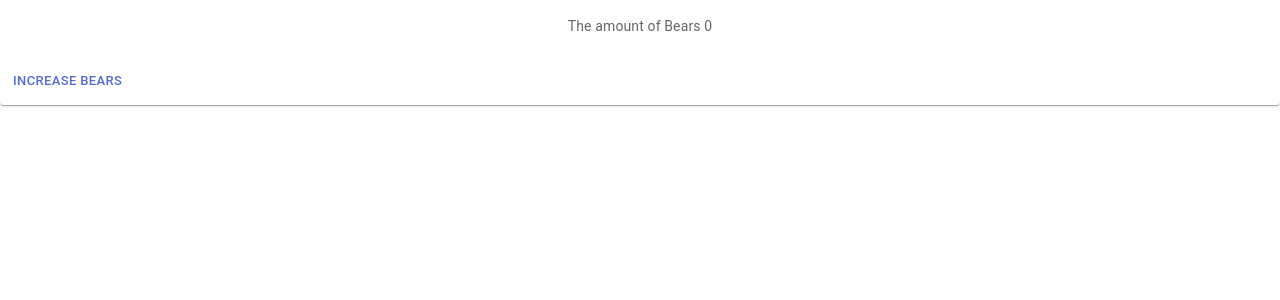
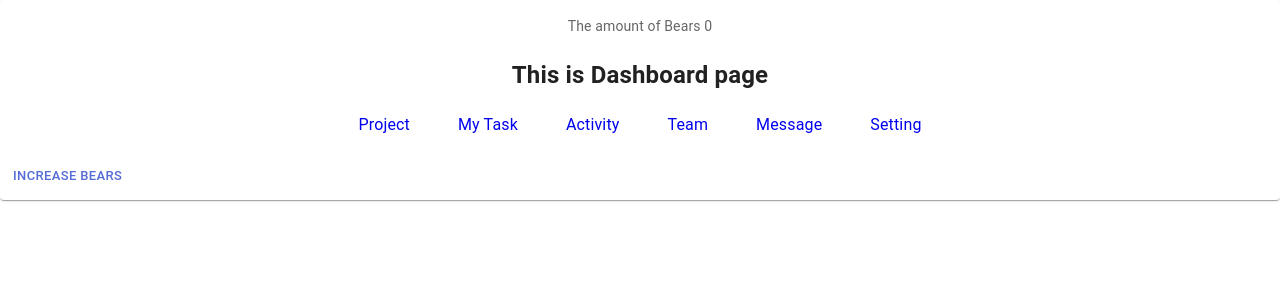
Before and after one commit to HackYourFuture-CPH/class-25-lothbrok, a React (Create React App) app in the folder frontend/: page / in a window 1280 px wide. Shown: the top 300 px of the page. Built offline with nearby package versions, Linux system fonts and the light colour scheme; no server answers.

Commit message:
added page-routes and folders

```diff
--- a/frontend/src/App.tsx
+++ b/frontend/src/App.tsx
@@ -3,6 +3,8 @@ import './App.css';
 import useBearStore from './store/example.store';
 import { Button, Card, CardActions, CardContent, Typography } from '@mui/material';
 import useTestHook from './hooks/test.hook';
+import { BrowserRouter, Routes, Route } from 'react-router-dom';
+import { Dashboard, Project, MyTask, Activity, Team, Message, Setting } from './IndexForImport';
 
 function App() {
   const {bears, increase} = useBearStore();
@@ -16,6 +18,17 @@ function App() {
         <Typography sx={{ fontSize: 14 }} color="text.secondary" gutterBottom>
           The amount of Bears {bears}
         </Typography>
+        <BrowserRouter>
+         <Routes>
+           <Route path='/' element={<Dashboard/>}/>
+           <Route path='/project' element={<Project/>}/>
+           <Route path='/mytask' element={<MyTask/>}/>
+           <Route path='/activity' element={<Activity/>}/>
+           <Route path='/team' element={<Team/>}/>
+           <Route path='/message' element={<Message/>}/>
+           <Route path='/setting' element={<Setting/>}/>
+         </Routes>
+        </BrowserRouter>
       </CardContent>
       <CardActions>
         <Button size="small" onClick={() => increase(1)}>Increase Bears</Button>
--- /dev/null
+++ b/frontend/src/IndexForImport.tsx
@@ -0,0 +1,7 @@
+export {default as Dashboard} from './pages/dashboard/Dashboard';
+export {default as Project} from './pages/project/Project';
+export {default as MyTask} from './pages/myTask/MyTask';
+export {default as Activity} from './pages/activity/Activity';
+export {default as Team} from './pages/team/Team';
+export {default as Message} from './pages/message/Message';
+export {default as Setting} from './pages/setting/Setting';
--- /dev/null
+++ b/frontend/src/pages/activity/Activity.tsx
@@ -0,0 +1,9 @@
+import React from 'react';
+
+const Activity = () => {
+  return (
+    <div>This is activity page</div>
+  )
+}
+
+export default Activity;
--- /dev/null
+++ b/frontend/src/pages/dashboard/Dashboard.css
@@ -0,0 +1,9 @@
+.link-container {
+    display: flex;
+    justify-content: center;
+    gap: 3rem;
+}
+
+.link-container > * {
+    text-decoration: none;
+}
--- /dev/null
+++ b/frontend/src/pages/dashboard/Dashboard.tsx
@@ -0,0 +1,21 @@
+import React from "react";
+import "./Dashboard.css";
+import { Link } from "react-router-dom";
+
+const Dashboard = () => {
+  return (
+    <div>
+      <h2>This is Dashboard page</h2>
+      <div className="link-container">
+        <Link to="/project">Project</Link>
+        <Link to="/mytask">My Task</Link>
+        <Link to="/activity">Activity</Link>
+        <Link to="/team">Team</Link>
+        <Link to="/message">Message</Link>
+        <Link to="/setting">Setting</Link>
+      </div>
+    </div>
+  );
+};
+
+export default Dashboard;
--- /dev/null
+++ b/frontend/src/pages/message/Message.tsx
@@ -0,0 +1,9 @@
+import React from 'react';
+
+const Message = () => {
+  return (
+    <div>This is Message page</div>
+  )
+}
+
+export default Message;
--- /dev/null
+++ b/frontend/src/pages/myTask/MyTask.jsx
@@ -0,0 +1,9 @@
+import React from 'react';
+
+const MyTask = () => {
+  return (
+    <div>This is MyTask</div>
+  )
+}
+
+export default MyTask;
--- /dev/null
+++ b/frontend/src/pages/project/Project.tsx
@@ -0,0 +1,9 @@
+import React from 'react'
+
+const Project = () => {
+  return (
+    <div>This is Project page</div>
+  )
+}
+
+export default Project
--- /dev/null
+++ b/frontend/src/pages/setting/Setting.tsx
@@ -0,0 +1,9 @@
+import React from 'react'
+
+const Setting = () => {
+  return (
+    <div>This is Setting page</div>
+  )
+}
+
+export default Setting
--- /dev/null
+++ b/frontend/src/pages/team/Team.tsx
@@ -0,0 +1,9 @@
+import React from 'react'
+
+const Team = () => {
+  return (
+    <div>This is Team page</div>
+  )
+}
+
+export default Team
```
